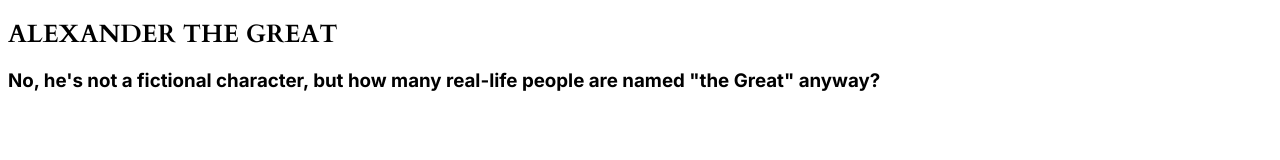
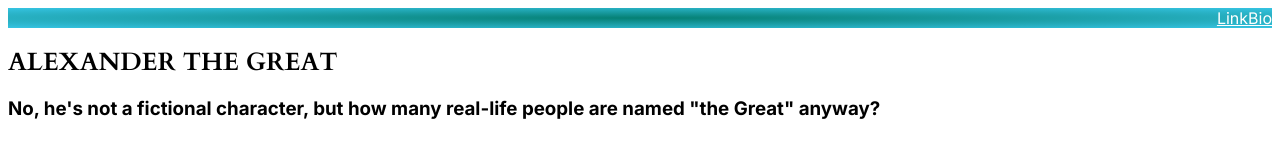
Before and after one commit to jdmar3-comp426/a01-GarrisonParrish, a plain HTML site: page index.html in a window 1280 px wide. Drawn offline with Linux system fonts and the light colour scheme.

Commit message:
fun times

```diff
--- a/index.html
+++ b/index.html
@@ -8,6 +8,11 @@
     </head>
 
     <body>
+        <div class="navbar">
+            <a href="extra.html">Bio</a>
+            <a href="timeline.html">Link</a>
+        </div>
+
         <h1>Alexander the Great</h1>
         <h3>No, he's not a fictional character, but how many real-life people are named "the Great" anyway?</h3>
     </body>
--- a/styles.css
+++ b/styles.css
@@ -26,7 +26,13 @@ h3 {
     font-family: 'Inter', Arial, sans-serif;
 }
 
-.navbar-pusher {
+.navbar {
     overflow: hidden;
     background-image: radial-gradient(rgb(5, 128, 116), rgb(54, 196, 227))
 }
+
+.navbar a {
+    float: right;
+    display: block;
+    color: #fff;
+}
```
